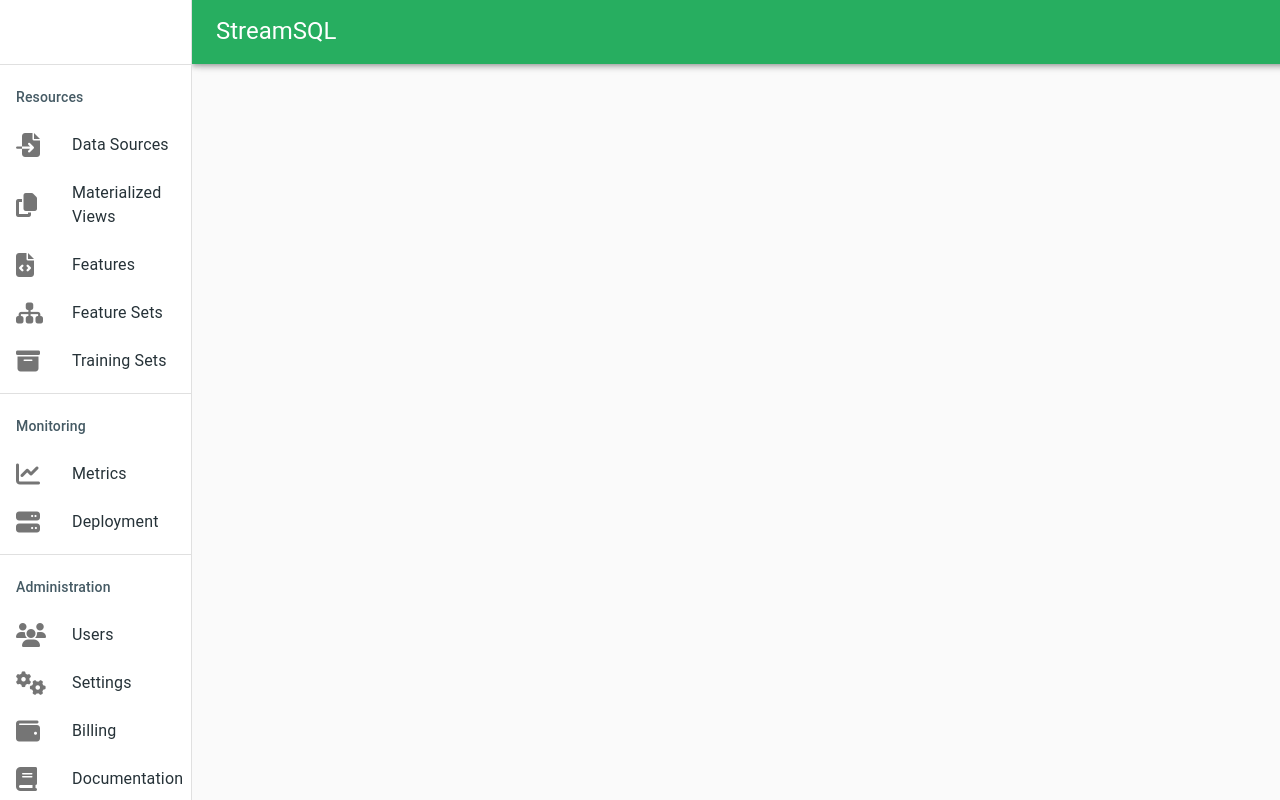
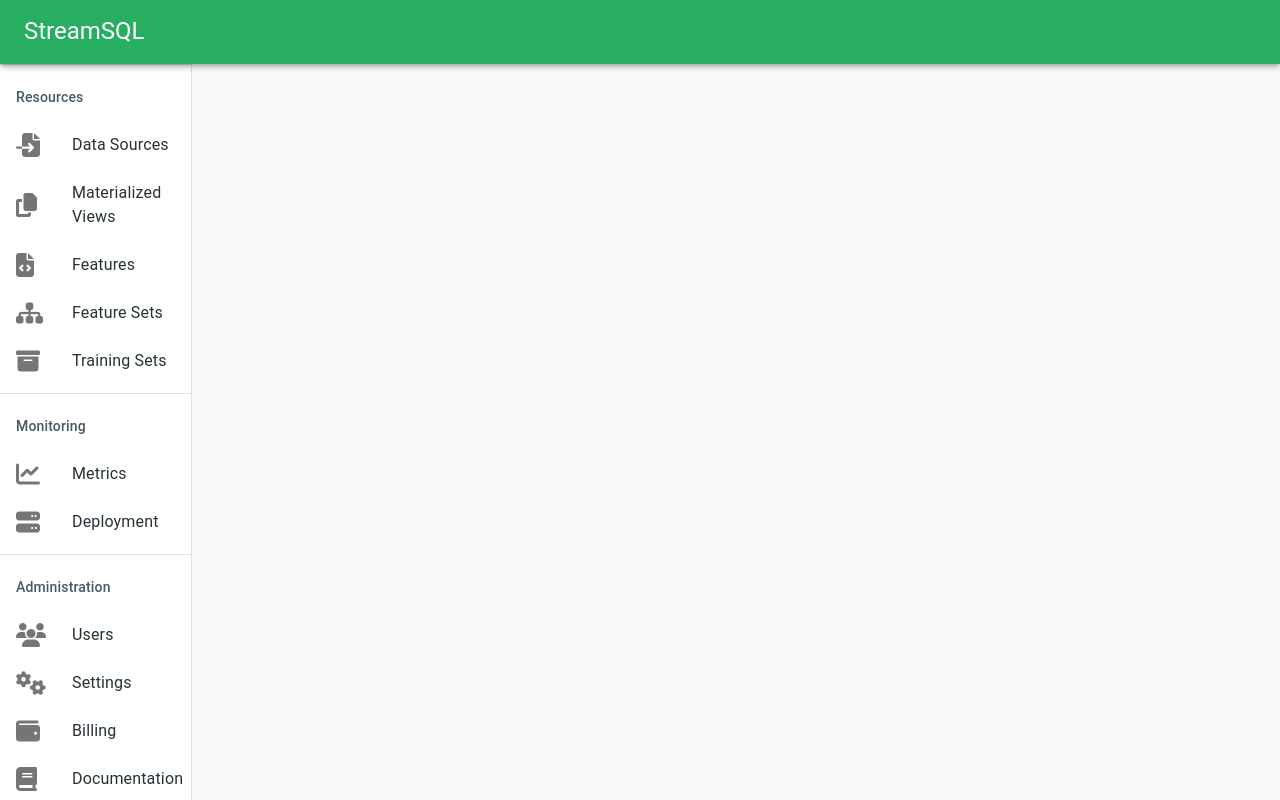
Before and after one commit to streamsql-io/streamsql, a React (Create React App) app in the folder dashboard/: page / in a window 1280 px wide. Built offline with nearby package versions, Linux system fonts and the light colour scheme.

Commit message:
Place dashboard AppBar over left Drawer
Prior to this the top AppBar stopped to the right of the left drawer.
That created some awkward dead space that this removes.

```diff
--- a/dashboard/src/components/nav/Nav.js
+++ b/dashboard/src/components/nav/Nav.js
@@ -24,8 +24,9 @@
   },
   appBar: {
     position: "fixed",
+    zIndex: theme.zIndex.drawer + 1,
     top: 0,
-    left: drawerWidth,
+    left: 0,
     right: 0,
     overflow: "hidden",
   },
```
